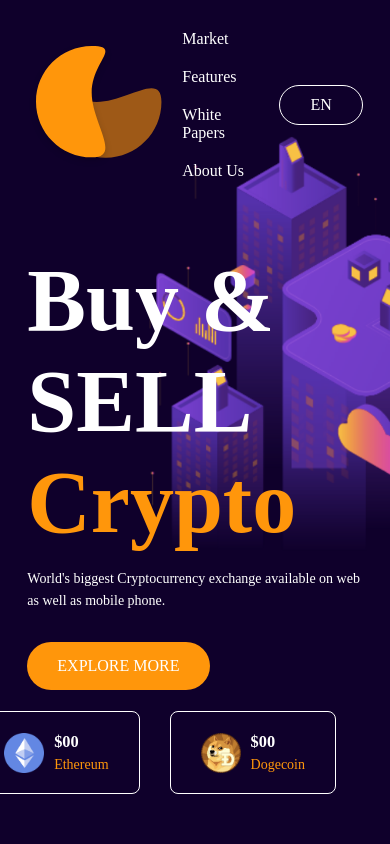
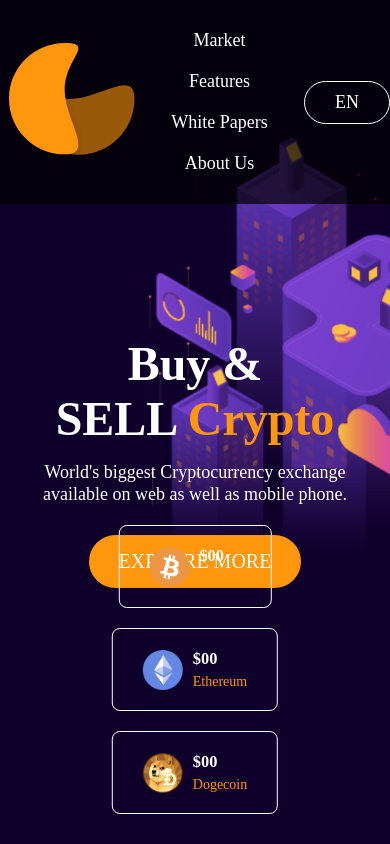
Before and after one commit to mohamedeltahan1470/Make-Cryptocurrency-Website, a plain HTML site: page index.html in a window 390 px wide. Drawn offline with Linux system fonts and the light colour scheme; a script that the page names is missing.

```diff
--- a/css/style.css
+++ b/css/style.css
@@ -1,9 +1,10 @@
-*{
-    margin: 0 ;
-    padding: 0 ;
+* {
+    margin: 0;
+    padding: 0;
     box-sizing: border-box;
 }
-.container{
+
+.container {
     width: 100%;
     height: 100vh;
     background-image: url(../img/background.png);
@@ -11,50 +12,76 @@
     background-size: cover;
     padding: 0 7%;
     color: #fff;
+    display: flex;
+    flex-direction: column;
+    justify-content: center;
+    align-items: center;
 }
-nav{
+
+nav {
     width: 100%;
     padding: 20px 0;
     display: flex;
     align-items: center;
+    justify-content: space-between;
+    position: fixed;
+    top: 0;
+    background: rgba(0, 0, 0, 0.7);
+    z-index: 1000;
 }
-.logo{
+
+.logo {
     width: 50px;
     cursor: pointer;
 }
-nav ul{
+
+nav ul {
+    display: flex;
     flex: 1;
+    justify-content: center;
+    flex-wrap: wrap;
 }
-nav ul li{
+
+nav ul li {
     display: inline-block;
-    margin: 10px 20px ;
+    margin: 10px 20px;
 }
-nav ul li a{
+
+nav ul li a {
     color: #fff;
     text-decoration: none;
+    font-size: 18px;
 }
-nav .btn{
+
+nav .btn {
     color: #fff;
     text-decoration: none;
     border: 1px solid #fff;
     padding: 10px 30px;
     border-radius: 30px;
+    font-size: 18px;
 }
-.content{
-    margin-top: 12%;
+
+.content {
+    text-align: center;
+    margin-top: 80px;
 }
-.content h1{
+
+.content h1 {
     font-size: 88px;
     margin-bottom: 15px;
 }
-.content h1 span{
+
+.content h1 span {
     color: #ff960b;
 }
-.content p{
+
+.content p {
     line-height: 22px;
-    font-size: 14px;
+    font-size: 22px;
 }
-.content .btn{
+
+.content .btn {
     display: inline-block;
     margin-top: 30px;
     background: #ff960b;
@@ -62,29 +89,74 @@ nav .btn{
     text-decoration: none;
     padding: 15px 30px;
     border-radius: 30px;
+    font-size: 20px;
 }
-.coin-list{
-    position: absolute;
-    right: 10%;
-    bottom: 50px;
+
+.coin-list {
+    position: fixed;
+    bottom: 20px;
+    left: 50%;
+    transform: translateX(-50%);
     display: flex;
     align-items: center;
+    flex-wrap: wrap;
 }
-.coin{
+
+.coin {
     display: flex;
     align-items: center;
-    font-size: 14px;
+    font-size: 16px;
     margin: 0 15px;
     color: #ff960b;
     border: 1px solid #fff;
     padding: 20px 30px;
     border-radius: 8px;
 }
-.coin img{
+
+.coin img {
     width: 40px;
     margin-right: 10px;
 }
-.coin h3{
+
+.coin h3 {
     color: #fff;
     margin-bottom: 5px;
 }
+
+@media (max-width: 768px) {
+    nav ul {
+        flex-direction: column;
+        align-items: center;
+    }
+
+    nav ul li {
+        margin: 10px 0;
+    }
+
+    .content h1 {
+        font-size: 64px;
+    }
+
+    .content p {
+        font-size: 18px;
+    }
+
+    .coin {
+        font-size: 14px;
+        margin: 10px 0;
+    }
+
+    .coin-list {
+        flex-direction: column;
+        align-items: center;
+        bottom: 20px;
+        left: 50%;
+        transform: translateX(-50%);
+    }
+}
+
+@media (max-width: 480px) {
+    .content h1 {
+        font-size: 48px;
+    }
+}
```
Also changed, not shown: js/script.js (deleted), 1 other file.
